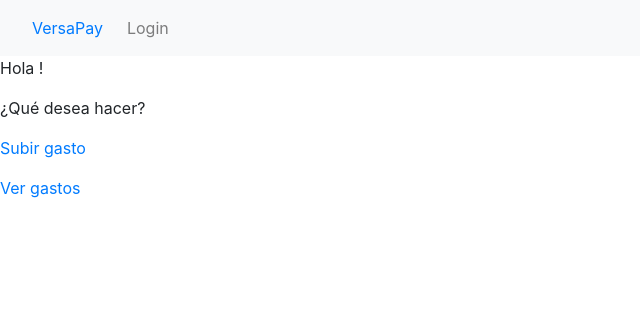
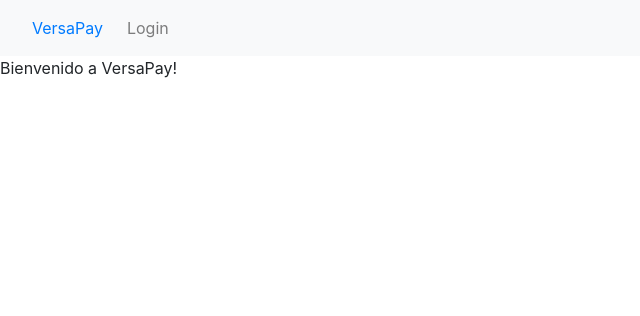
Before and after one commit to Quakwr/kalender-master-2.0, a Django app: page / in a window 1280 px wide. Shown: the top 316 px of the page, without its empty margins (0-640 px from the left). Run offline with Django 4.2, Linux system fonts and the light colour scheme.

Commit message:
Arreglo inicio

```diff
--- a/register/templates/mainpage.html
+++ b/register/templates/mainpage.html
@@ -1,9 +1,5 @@
 {% extends "header.html" %}
 
 {% block content %}
-    <p>Hola {{user.username}}!</p>
-    <p>¿Qué desea hacer?</p>
-    <a href="/subirgasto"> Subir gasto</a>
-    <p><p>
-    <a href="/vergastos"> Ver gastos</a>
+    <p>Bienvenido a VersaPay!</p>
 {% endblock %}
--- a/register/views.py
+++ b/register/views.py
@@ -34,7 +34,7 @@
 			if user is not None:
 				login(request, user)
 				messages.info(request, f"Bienvenido, {username}.")
-				return redirect("acceso")
+				return redirect("mainpage")
 			else:
 				messages.error(request,"Usuario o contraseña inválidos.")
 		else:
```
Also changed, not shown: db.sqlite3.
